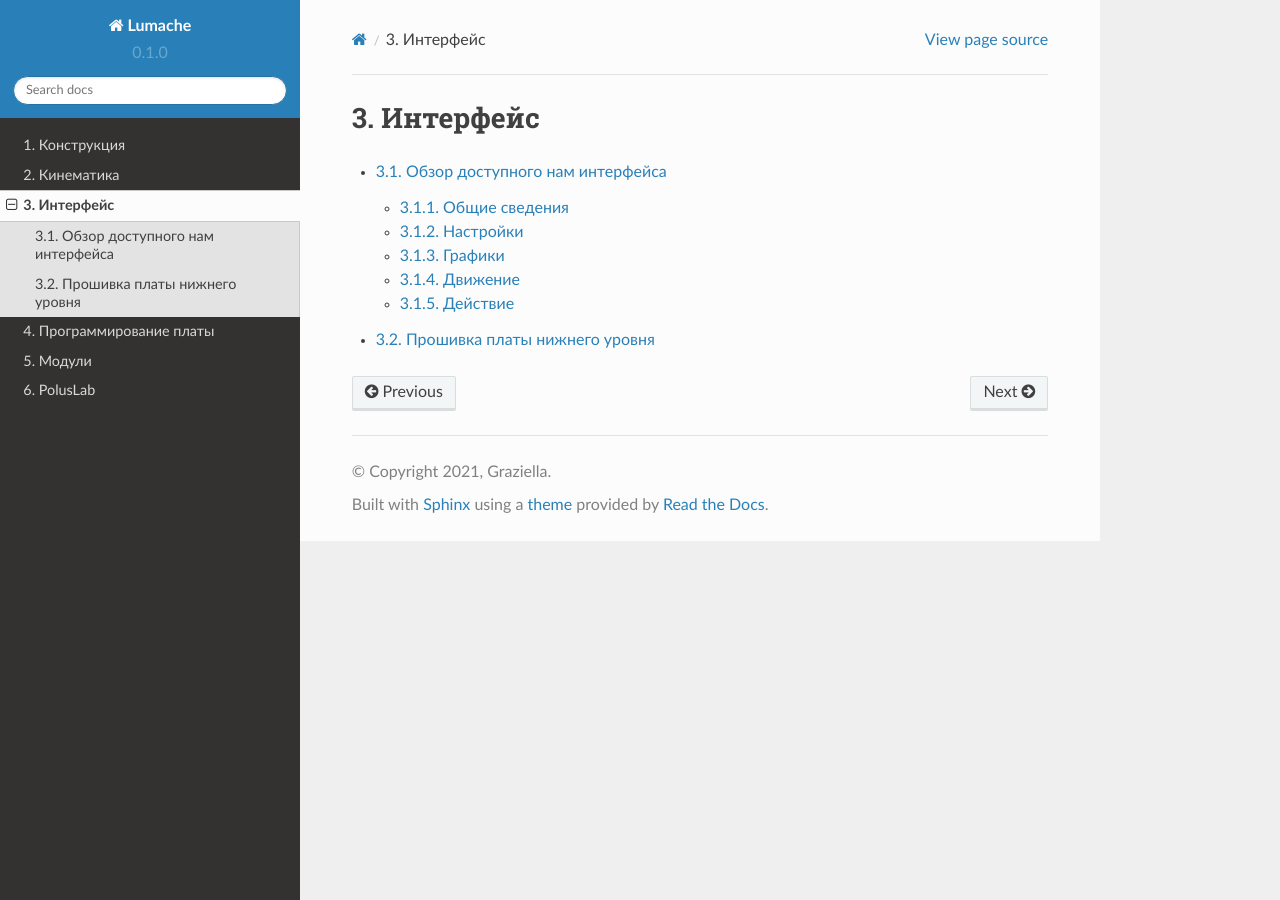
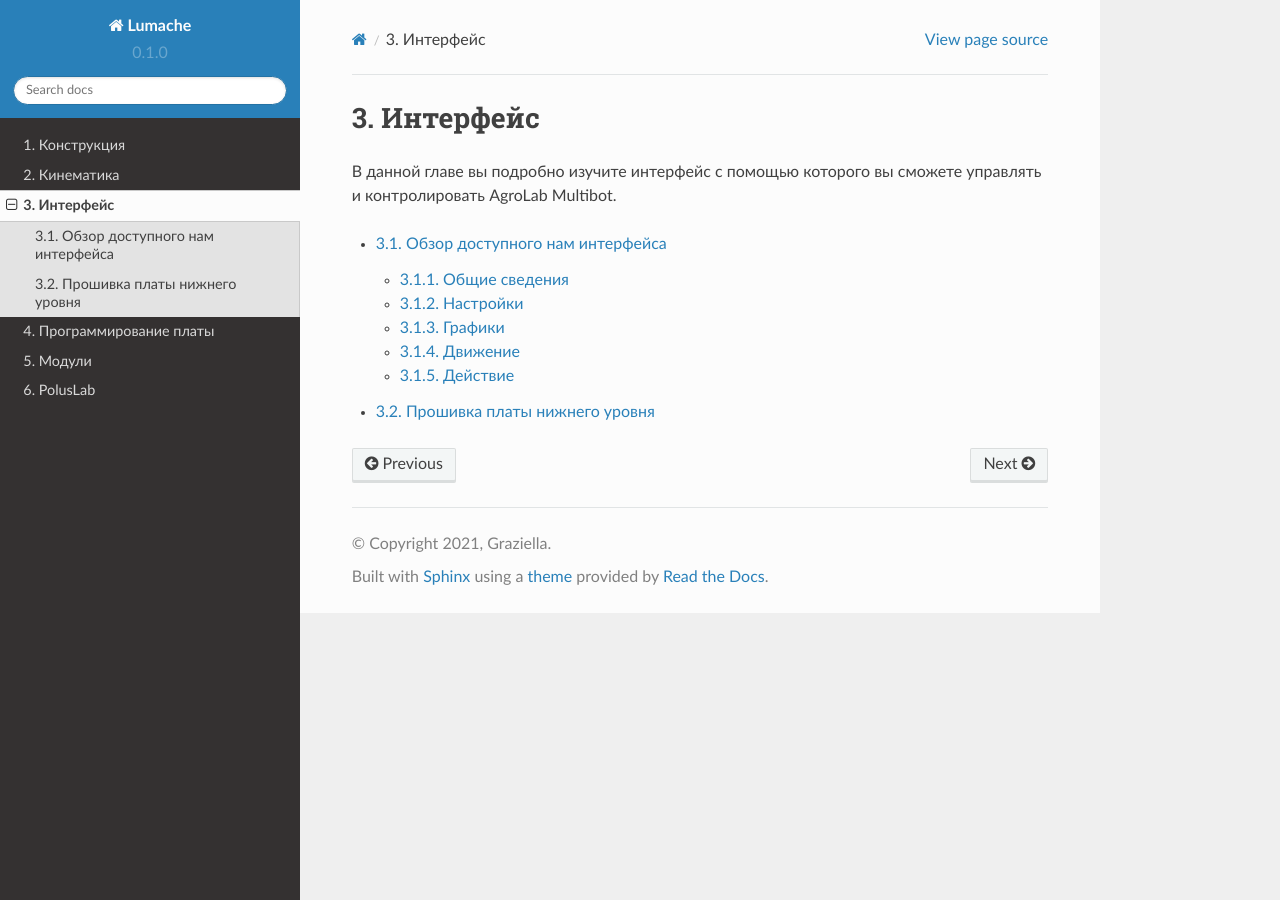
Before and after one commit to BBanwz/AgroLab_Multibot, a Sphinx documentation site: the page built from docs/source/3Interface/index.rst, in a window 1280 px wide. Built offline with Sphinx 7.4.7 and the Read the Docs theme 2.0.0, drawn with Linux system fonts in a browser that asks for light colours.

Commit message:
Update index.rst

```diff
--- a/docs/source/3Interface/index.rst
+++ b/docs/source/3Interface/index.rst
@@ -1,5 +1,7 @@
 Интерфейс
 =========
+
+В данной главе вы подробно изучите интерфейс с помощью которого вы сможете управлять и контролировать AgroLab Multibot.
 
 .. toctree::
    :maxdepth: 3
```
